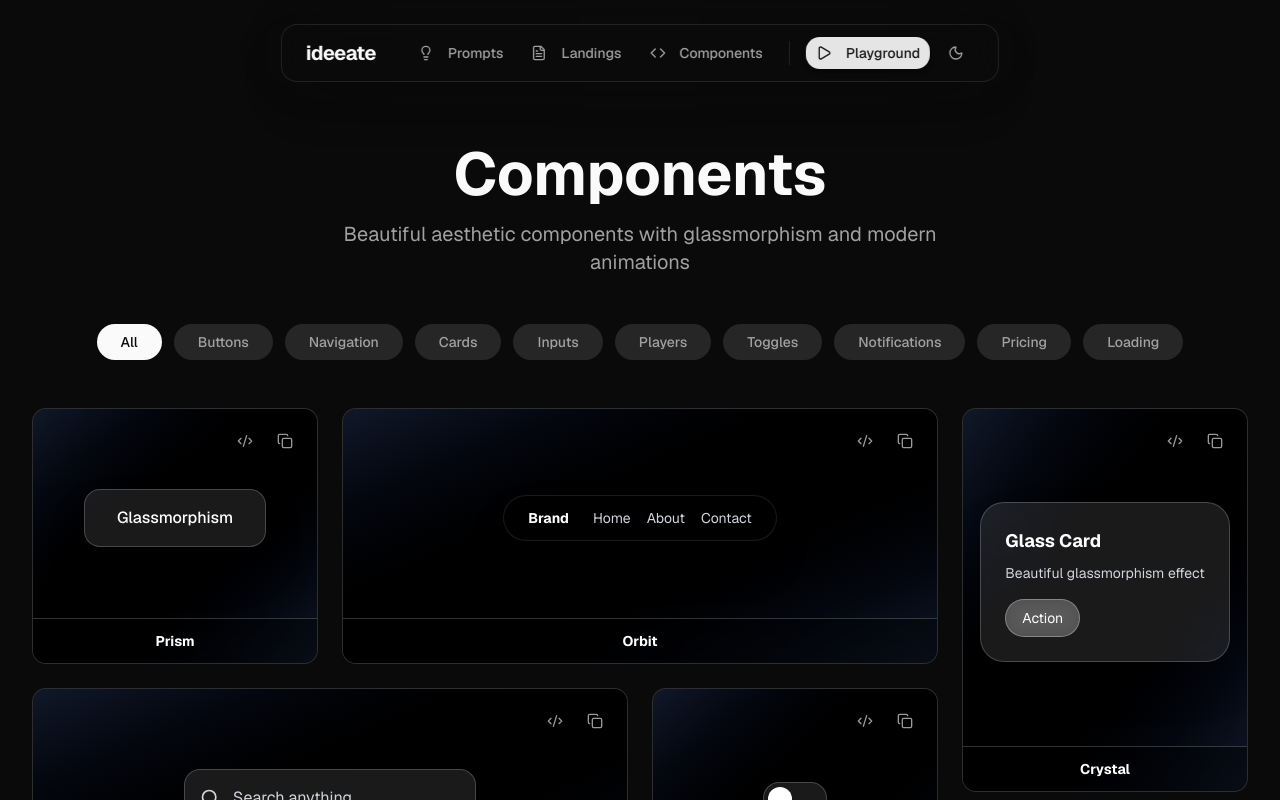
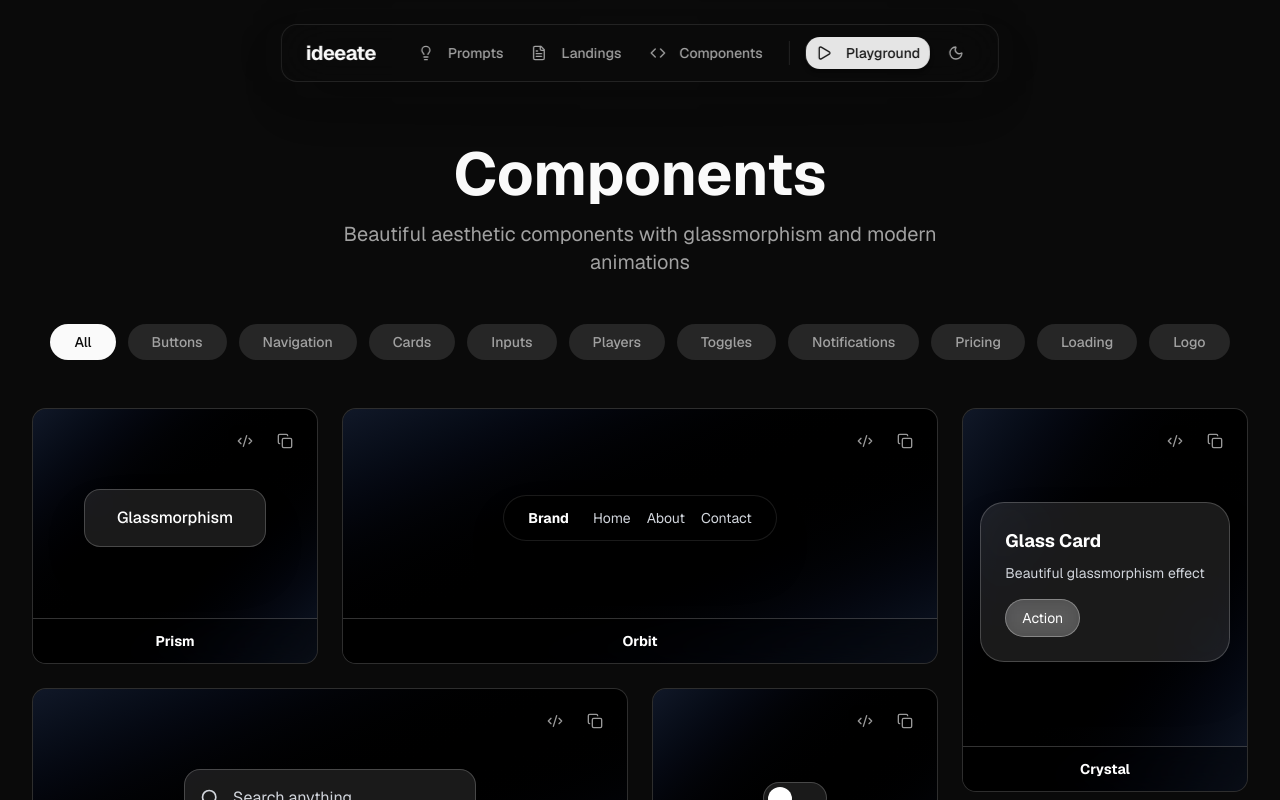
Before and after one commit to casualhermit27/ideeate, a Next.js app: page /components in a window 1280 px wide. Shown: the top 800 px of the page. Built offline with nearby package versions, Linux system fonts and the light colour scheme.

Commit message:
Add subtle logo placeholder components to fill empty grid cells

```diff
--- a/src/app/components/page.tsx
+++ b/src/app/components/page.tsx
@@ -16,7 +16,8 @@ const categories = [
 	'Toggles',
 	'Notifications',
 	'Pricing',
-	'Loading'
+	'Loading',
+	'Logo'
 ]
 
 // Component type definition
@@ -635,39 +636,56 @@ const PricingToggle = () => {
 
 	return (
 		<motion.div
-			className="flex items-center space-x-4 p-4 bg-white/5 backdrop-blur-xl border border-white/10 rounded-2xl"
+			className="flex items-center justify-center space-x-4 p-4 bg-white/5 backdrop-blur-xl border border-white/10 rounded-2xl"
 		>
-			<span className={`text-sm font-medium transition-colors ${!isYearly ? 'text-white' : 'text-gray-400'}`}>
+			<span className={`text-sm transition-colors ${!isYearly ? 'text-white' : 'text-gray-400'}`}>
 				Monthly
 			</span>
 			<motion.button
 				onClick={() => setIsYearly(!isYearly)}
-				className={`relative w-14 h-7 rounded-full transition-all duration-300 ${
-					isYearly ? 'bg-purple-500' : 'bg-white/20'
-				}`}
+				className="relative w-12 h-6 bg-white/20 rounded-full p-1 transition-colors"
 				whileTap={{ scale: 0.95 }}
 			>
 				<motion.div
-					className="absolute top-1 w-5 h-5 bg-white rounded-full shadow-lg"
-					animate={{ x: isYearly ? 28 : 4 }}
-					transition={{ type: "spring", stiffness: 500, damping: 30 }}
+					className="w-4 h-4 bg-gradient-to-r from-purple-500 to-pink-500 rounded-full shadow-lg"
+					animate={{ x: isYearly ? 24 : 0 }}
+					transition={{ type: "spring", stiffness: 300, damping: 30 }}
 				/>
 			</motion.button>
-			<span className={`text-sm font-medium transition-colors ${isYearly ? 'text-white' : 'text-gray-400'}`}>
+			<span className={`text-sm transition-colors ${isYearly ? 'text-white' : 'text-gray-400'}`}>
 				Yearly
 			</span>
 			{isYearly && (
 				<motion.span
-					initial={{ scale: 0, opacity: 0 }}
-					animate={{ scale: 1, opacity: 1 }}
-					className="px-2 py-1 bg-green-500 text-white text-xs rounded-full font-bold"
+					initial={{ opacity: 0, scale: 0.8 }}
+					animate={{ opacity: 1, scale: 1 }}
+					className="text-xs text-green-400 font-medium"
 				>
-					20% OFF
+					Save 20%
 				</motion.span>
 			)}
 		</motion.div>
 	)
 }
+
+const LogoPlaceholder = () => (
+	<motion.div
+		whileHover={{ scale: 1.02 }}
+		className="w-full h-full flex items-center justify-center p-6 bg-white/5 backdrop-blur-xl border border-white/10 rounded-2xl shadow-2xl group"
+	>
+		<motion.div
+			whileHover={{ rotate: 180 }}
+			transition={{ duration: 0.6 }}
+			className="w-16 h-16 bg-gradient-to-br from-gray-700 to-gray-800 rounded-2xl border border-white/20 flex items-center justify-center shadow-xl"
+		>
+			<motion.div
+				className="w-8 h-8 bg-gradient-to-br from-white/30 to-white/10 rounded-lg"
+				whileHover={{ scale: 1.1 }}
+				transition={{ duration: 0.3 }}
+			/>
+		</motion.div>
+	</motion.div>
+)
 
 const componentData: ComponentType[] = [
 	{ id: 1, title: 'Prism', category: 'Buttons', preview: <GlassmorphismButton />, size: 'normal', code: `<motion.button
@@ -1173,37 +1191,133 @@ const componentData: ComponentType[] = [
 		</div>
 	</div>
 </motion.div>` },
-	{ id: 28, title: 'Flux', category: 'Pricing', preview: <PricingToggle />, size: 'normal', code: `const [isYearly, setIsYearly] = useState(false)
+	{ id: 28, title: 'Switch', category: 'Inputs', preview: <PricingToggle />, size: 'normal', code: `const [isYearly, setIsYearly] = useState(false)
 
 <motion.div
-	className="flex items-center space-x-4 p-4 bg-white/5 backdrop-blur-xl border border-white/10 rounded-2xl"
->
-	<span className={\`text-sm font-medium transition-colors \${!isYearly ? 'text-white' : 'text-gray-400'}\`}>
+	className="flex items-center justify-center space-x-4 p-4 bg-white/5 backdrop-blur-xl border border-white/10 rounded-2xl"
+>
+	<span className={\`text-sm transition-colors \${!isYearly ? 'text-white' : 'text-gray-400'}\`}>
 		Monthly
 	</span>
 	<motion.button
 		onClick={() => setIsYearly(!isYearly)}
-		className={\`relative w-14 h-7 rounded-full transition-all duration-300 \${isYearly ? 'bg-purple-500' : 'bg-white/20'}\`}
+		className="relative w-12 h-6 bg-white/20 rounded-full p-1 transition-colors"
 		whileTap={{ scale: 0.95 }}
 	>
 		<motion.div
-			className="absolute top-1 w-5 h-5 bg-white rounded-full shadow-lg"
-			animate={{ x: isYearly ? 28 : 4 }}
-			transition={{ type: "spring", stiffness: 500, damping: 30 }}
+			className="w-4 h-4 bg-gradient-to-r from-purple-500 to-pink-500 rounded-full shadow-lg"
+			animate={{ x: isYearly ? 24 : 0 }}
+			transition={{ type: "spring", stiffness: 300, damping: 30 }}
 		/>
 	</motion.button>
-	<span className={\`text-sm font-medium transition-colors \${isYearly ? 'text-white' : 'text-gray-400'}\`}>
+	<span className={\`text-sm transition-colors \${isYearly ? 'text-white' : 'text-gray-400'}\`}>
 		Yearly
 	</span>
 	{isYearly && (
 		<motion.span
-			initial={{ scale: 0, opacity: 0 }}
-			animate={{ scale: 1, opacity: 1 }}
-			className="px-2 py-1 bg-green-500 text-white text-xs rounded-full font-bold"
+			initial={{ opacity: 0, scale: 0.8 }}
+			animate={{ opacity: 1, scale: 1 }}
+			className="text-xs text-green-400 font-medium"
 		>
-			20% OFF
+			Save 20%
 		</motion.span>
 	)}
+</motion.div>` },
+	{ id: 29, title: 'Void', category: 'Logo', preview: <LogoPlaceholder />, size: 'normal', code: `<motion.div
+	whileHover={{ scale: 1.02 }}
+	className="w-full h-full flex items-center justify-center p-6 bg-white/5 backdrop-blur-xl border border-white/10 rounded-2xl shadow-2xl group"
+>
+	<motion.div
+		whileHover={{ rotate: 180 }}
+		transition={{ duration: 0.6 }}
+		className="w-16 h-16 bg-gradient-to-br from-gray-700 to-gray-800 rounded-2xl border border-white/20 flex items-center justify-center shadow-xl"
+	>
+		<motion.div
+			className="w-8 h-8 bg-gradient-to-br from-white/30 to-white/10 rounded-lg"
+			whileHover={{ scale: 1.1 }}
+			transition={{ duration: 0.3 }}
+		/>
+	</motion.div>
+</motion.div>` },
+	{ id: 30, title: 'Glow', category: 'Logo', preview: <LogoPlaceholder />, size: 'normal', code: `<motion.div
+	whileHover={{ scale: 1.02 }}
+	className="w-full h-full flex items-center justify-center p-6 bg-white/5 backdrop-blur-xl border border-white/10 rounded-2xl shadow-2xl group"
+>
+	<motion.div
+		whileHover={{ rotate: 180 }}
+		transition={{ duration: 0.6 }}
+		className="w-16 h-16 bg-gradient-to-br from-gray-700 to-gray-800 rounded-2xl border border-white/20 flex items-center justify-center shadow-xl"
+	>
+		<motion.div
+			className="w-8 h-8 bg-gradient-to-br from-white/30 to-white/10 rounded-lg"
+			whileHover={{ scale: 1.1 }}
+			transition={{ duration: 0.3 }}
+		/>
+	</motion.div>
+</motion.div>` },
+	{ id: 31, title: 'Mist', category: 'Logo', preview: <LogoPlaceholder />, size: 'normal', code: `<motion.div
+	whileHover={{ scale: 1.02 }}
+	className="w-full h-full flex items-center justify-center p-6 bg-white/5 backdrop-blur-xl border border-white/10 rounded-2xl shadow-2xl group"
+>
+	<motion.div
+		whileHover={{ rotate: 180 }}
+		transition={{ duration: 0.6 }}
+		className="w-16 h-16 bg-gradient-to-br from-gray-700 to-gray-800 rounded-2xl border border-white/20 flex items-center justify-center shadow-xl"
+	>
+		<motion.div
+			className="w-8 h-8 bg-gradient-to-br from-white/30 to-white/10 rounded-lg"
+			whileHover={{ scale: 1.1 }}
+			transition={{ duration: 0.3 }}
+		/>
+	</motion.div>
+</motion.div>` },
+	{ id: 32, title: 'Shade', category: 'Logo', preview: <LogoPlaceholder />, size: 'normal', code: `<motion.div
+	whileHover={{ scale: 1.02 }}
+	className="w-full h-full flex items-center justify-center p-6 bg-white/5 backdrop-blur-xl border border-white/10 rounded-2xl shadow-2xl group"
+>
+	<motion.div
+		whileHover={{ rotate: 180 }}
+		transition={{ duration: 0.6 }}
+		className="w-16 h-16 bg-gradient-to-br from-gray-700 to-gray-800 rounded-2xl border border-white/20 flex items-center justify-center shadow-xl"
+	>
+		<motion.div
+			className="w-8 h-8 bg-gradient-to-br from-white/30 to-white/10 rounded-lg"
+			whileHover={{ scale: 1.1 }}
+			transition={{ duration: 0.3 }}
+		/>
+	</motion.div>
+</motion.div>` },
+	{ id: 33, title: 'Echo', category: 'Logo', preview: <LogoPlaceholder />, size: 'normal', code: `<motion.div
+	whileHover={{ scale: 1.02 }}
+	className="w-full h-full flex items-center justify-center p-6 bg-white/5 backdrop-blur-xl border border-white/10 rounded-2xl shadow-2xl group"
+>
+	<motion.div
+		whileHover={{ rotate: 180 }}
+		transition={{ duration: 0.6 }}
+		className="w-16 h-16 bg-gradient-to-br from-gray-700 to-gray-800 rounded-2xl border border-white/20 flex items-center justify-center shadow-xl"
+	>
+		<motion.div
+			className="w-8 h-8 bg-gradient-to-br from-white/30 to-white/10 rounded-lg"
+			whileHover={{ scale: 1.1 }}
+			transition={{ duration: 0.3 }}
+		/>
+	</motion.div>
+</motion.div>` },
+	{ id: 34, title: 'Blur', category: 'Logo', preview: <LogoPlaceholder />, size: 'normal', code: `<motion.div
+	whileHover={{ scale: 1.02 }}
+	className="w-full h-full flex items-center justify-center p-6 bg-white/5 backdrop-blur-xl border border-white/10 rounded-2xl shadow-2xl group"
+>
+	<motion.div
+		whileHover={{ rotate: 180 }}
+		transition={{ duration: 0.6 }}
+		className="w-16 h-16 bg-gradient-to-br from-gray-700 to-gray-800 rounded-2xl border border-white/20 flex items-center justify-center shadow-xl"
+	>
+		<motion.div
+			className="w-8 h-8 bg-gradient-to-br from-white/30 to-white/10 rounded-lg"
+			whileHover={{ scale: 1.1 }}
+			transition={{ duration: 0.3 }}
+		/>
+	</motion.div>
 </motion.div>` }
 ]
 
```
